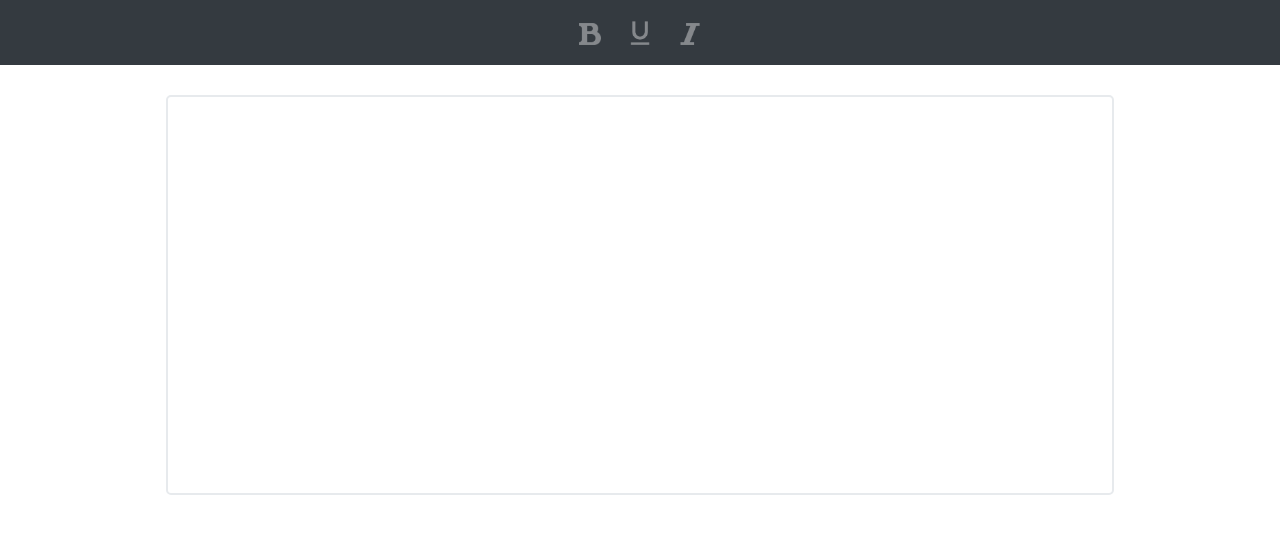
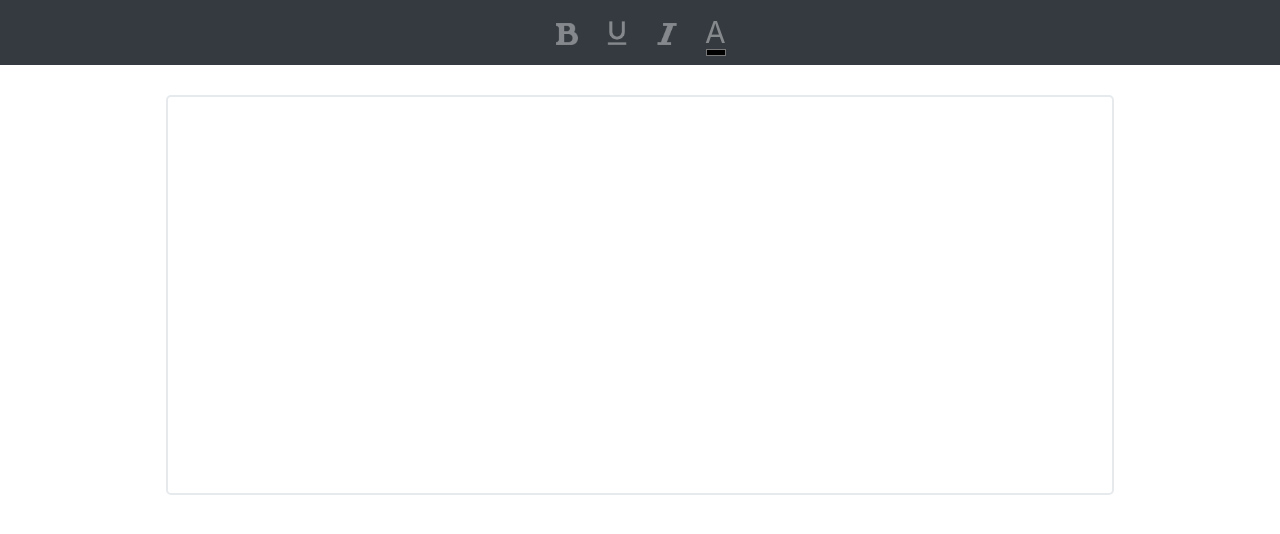
Before and after one commit to sithumpriya/text-editor, a plain HTML site: page index.html in a window 1280 px wide. Drawn offline with nearby package versions, Linux system fonts and the light colour scheme.

Commit message:
Feature-font_color added

```diff
--- a/index.html
+++ b/index.html
@@ -34,6 +34,12 @@
             <img src="Resources/italic-xxl.png" style="width:22px;">
         </button>
 
+        <!-- Text color -->
+        <button class="button">
+            <label for="textColor" class="colorLabel">A</label>
+        </button>
+        <input type="color" onchange="color(this.value)" class="colorInput" id="textColor" name="textColor">
+
     </div>
 
     <!-- Text area -->
--- a/script.js
+++ b/script.js
@@ -9,3 +9,7 @@ function underline() {
 function italic() {
     document.execCommand('italic', true, null);
 }
+
+function color(value) {
+    document.execCommand('foreColor', true, value);
+}
--- a/style.css
+++ b/style.css
@@ -21,6 +21,25 @@
     opacity: 0.8;
 }
 
+/* Color */
+.colorLabel {
+    font-size: 30px;
+    font-weight: 400;
+    color: white;
+    margin-bottom: 0px;
+    cursor: pointer;
+}
+
+.colorInput {
+    width: 28px;
+    height: 16.5px;
+    border: none;
+    background-color: transparent;
+    cursor: pointer;
+    margin-left: -44.5px;
+    margin-top: 44px;
+}
+
 /* Text area */
 .textarea {
     border: 2px solid #E7EAED;
```
